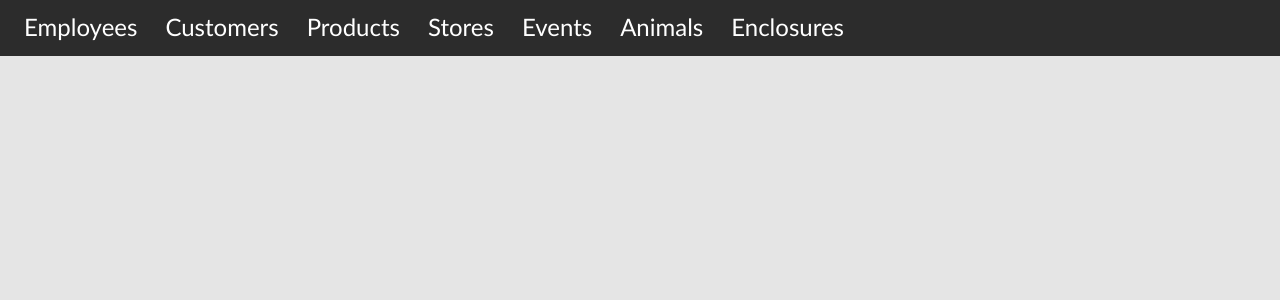
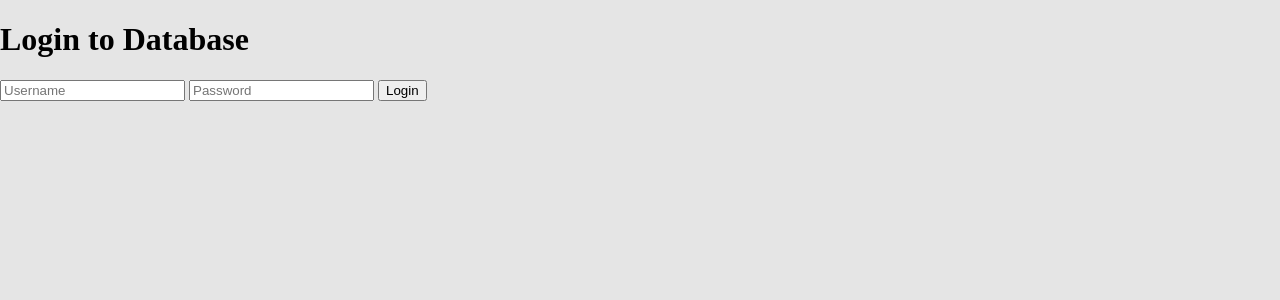
Before and after one commit to rala76/Zoo-Website, a PHP site: page /index.php in a window 1280 px wide. Shown: the top 300 px of the page. Run offline with PHP 8.4, Linux system fonts and the light colour scheme.

Commit message:
Changed landing page to contain login portal

```diff
--- a/index.php
+++ b/index.php
@@ -1,46 +1,61 @@
+<!doctype html>
+<html>
+<head>
+    <link rel="stylesheet" href="/styles.css">
+    <title>Login</title>
+</head>
+<body>
+    <div class="login">
+        <h1>Login to Database</h1>
+        <form action="authenticate.php" method="post">
+            <label for="username"></label>
+            <input type="text" name="username" placeholder="Username" id="username" required>
+            <label for="password"></label>
+            <input type="password" name="password" placeholder="Password" id="password" required>
+            <input type="submit" value="Login">
+        </form>
+    </div>
+</body>
+</html>
+
 <!-- 'Index' as homepage -->
-<!doctype html>
+<!-- <!doctype html>
 <html>
 <head>
     <link rel="stylesheet" href="/styles.css">
     <title>Zoo-Project</title>
 </head>
 <body>
-    <div class="header">
+    <div class="header"> -->
         <!-- Hyperlink to the Employee web page -->
-        <div class="navText">
+        <!-- <div class="navText">
             <a href="/Employees/Employee.php" style="text-decoration:none;color:inherit">Employees</a>
-        </div>
-
+        </div> -->
         <!-- Hyperlink to the Customer web page -->
-        <div class="navText">
+        <!-- <div class="navText">
             <a href="/Customers/Customer.php" style="text-decoration:none;color:inherit">Customers</a>
-        </div>
-
+        </div> -->
         <!-- Hyperlink to the Products web page -->
-        <div class="navText">
+        <!-- <div class="navText">
             <a href="/Products/Product.php" style="text-decoration:none;color:inherit">Products</a>
-        </div>
-
+        </div> -->
         <!-- Hyperlink to the Stores web page -->
-        <div class="navText">
+        <!-- <div class="navText">
             <a href="/Stores/Stores.php" style="text-decoration:none;color:inherit">Stores</a>
-        </div>
-
+        </div> -->
         <!-- Hyperlink to the Events web page -->
-        <div class="navText">
+        <!-- <div class="navText">
             <a href="/Events/Events.php" style="text-decoration:none;color:inherit">Events</a>
-        </div>
-
+        </div> -->
         <!-- Hyperlink to the Animals web page -->
-        <div class="navText">
+        <!-- <div class="navText">
             <a href="/Animals/Animal.php" style="text-decoration:none;color:inherit">Animals</a>
-        </div>
+        </div> -->
 
         <!-- Hyperlink to the Enclosure web page -->
-        <div class="navText">
+        <!-- <div class="navText">
             <a href="/Enclosures/Enclosure.php" style="text-decoration:none;color:inherit">Enclosures</a>
         </div>
     </div>
 </body>
-</html>
+</html> -->
```
